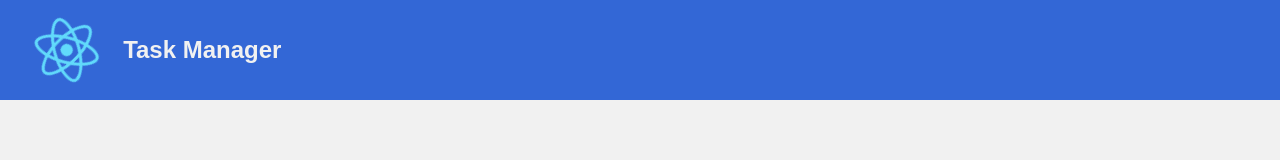
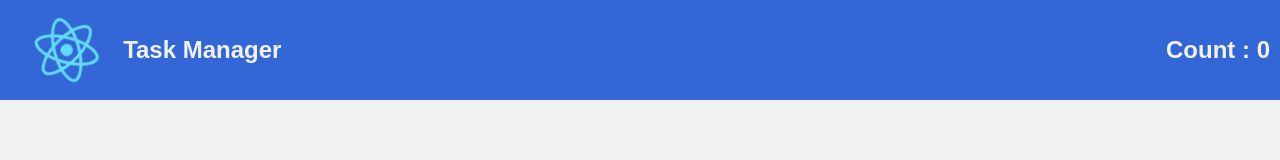
Before and after one commit to FabulousIcan/react-to-do-app, a React (Create React App) app: page / in a window 1280 px wide. Shown: the top 160 px of the page. Built offline with nearby package versions, Linux system fonts and the light colour scheme.

Commit message:
Added note count

```diff
--- a/src/App.css
+++ b/src/App.css
@@ -30,6 +30,9 @@ body{
 @keyframes App-logo-spin {
   from { transform: rotate(0deg); }
   to { transform: rotate(360deg); }
+}
+.header__note--count{
+  margin-left: auto;
 }
 .note{
   color: #adadad;
--- a/src/App.js
+++ b/src/App.js
@@ -2,7 +2,6 @@ import React, { Component } from 'react';
 import logo from './logo.svg';
 import './App.css';
 import Note from './components/Note';
-
 
 class App extends Component {
   constructor(props) {
@@ -10,13 +9,14 @@ class App extends Component {
     this.state = {
       noteText: '',
       notes: [],
+      notesCount: 0,
     }
   }
 
   addNote() {
     let notesArr = this.state.notes;
     notesArr.push(this.state.noteText);
-    this.setState({ noteText: '' });
+    this.setState({ noteText: '', notesCount: this.state.notes.length });
     this.textInput.focus();
   }
 
@@ -37,7 +37,7 @@ class App extends Component {
       */
       let notesArr = this.state.notes;
       notesArr.push(this.state.noteText);
-      this.setState({ noteText: '' });
+      this.setState({ noteText: '', notesCount: this.state.notes.length });
     }
   }
 
@@ -57,6 +57,7 @@ class App extends Component {
         <div className="header">
           <img src={logo} className="App-logo" alt="logo" />
           Task Manager
+          <span className="header__note--count">Count : {this.state.notesCount}</span>
         </div>
 
         {notes}
--- a/src/components/Note.js
+++ b/src/components/Note.js
@@ -1,9 +1,6 @@
 import React, { Component } from 'react';
 
 class Note extends Component {
-
-
-
     render() {
         return (
             <div className="note" onClick={this.props.deleteMethod}>
```
